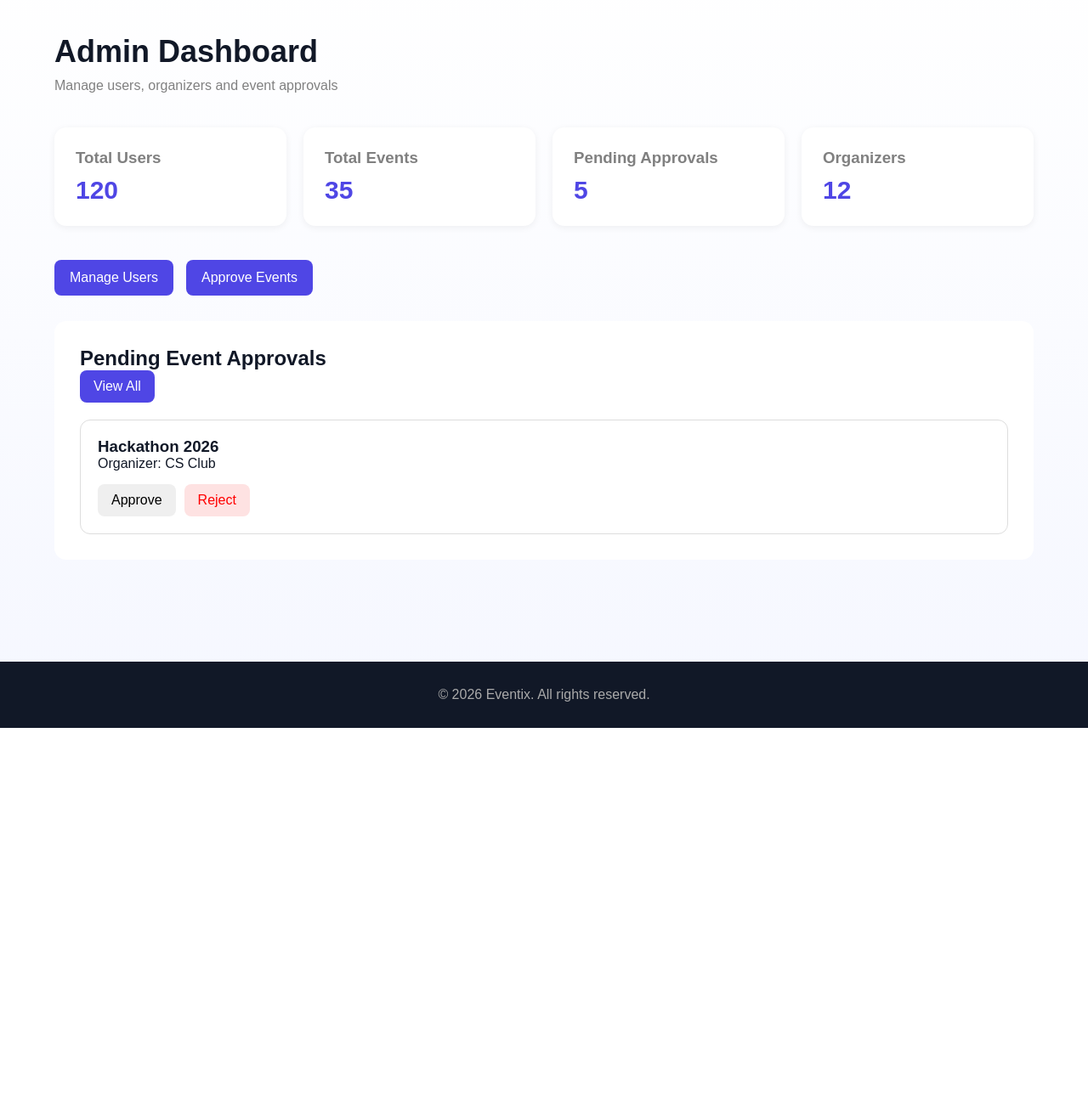
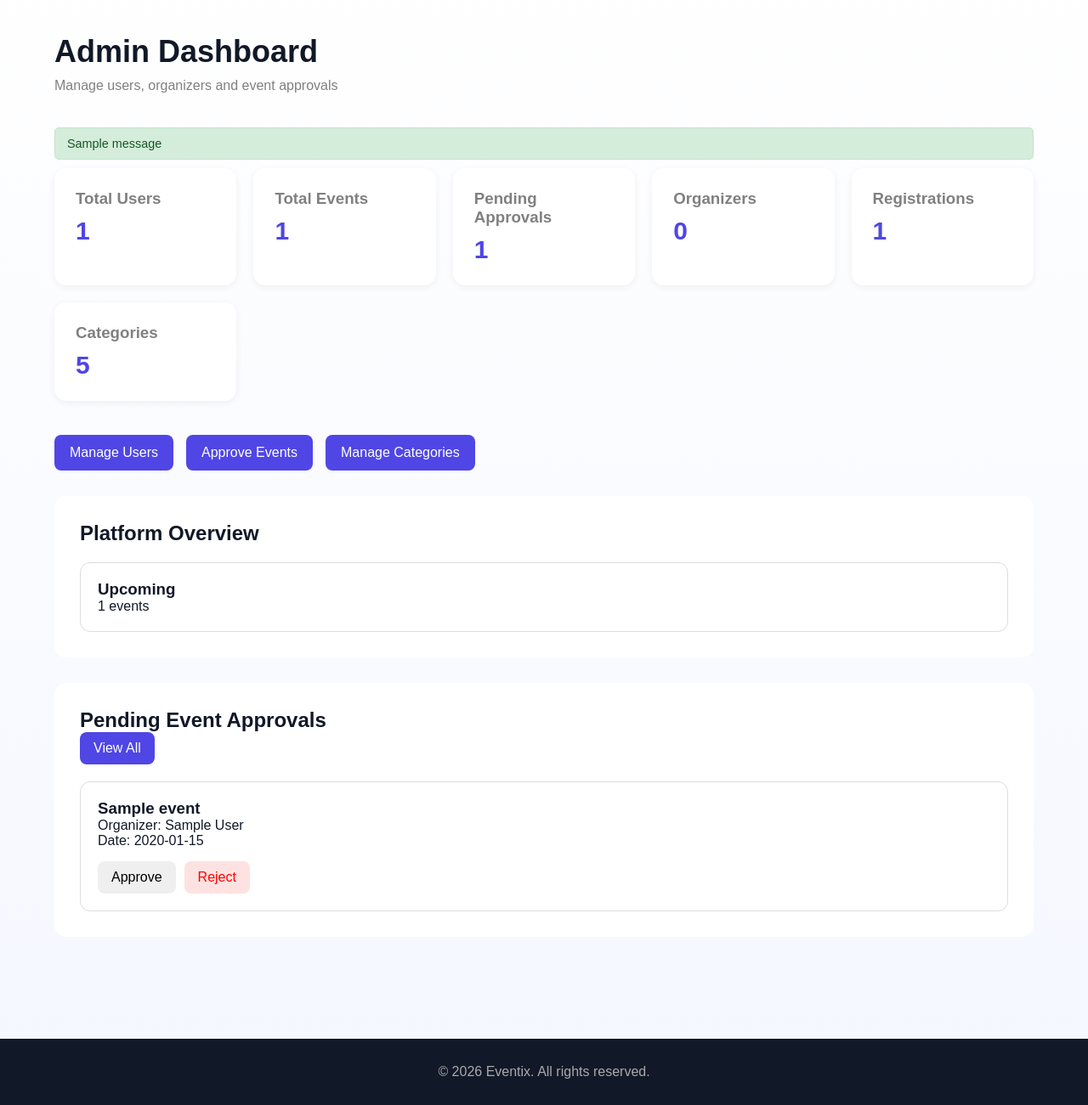
Before and after one commit to nishant-b-bit/AI39-C--Group-7-College_Event_Management_System, a Flask app: page /admin_dashboard in a window 1280 px wide. Shown: the part 71-1372 px from the top of the page at 85% size. Before the commit the page ends 928 px from the top, so only its background shows below. Run offline with Flask 3, Linux system fonts and the light colour scheme; the visitor is signed in with stand-in values (Sample User, id 1); data comes from the database, SQL or seed files in the repository; tables that the repository leaves empty hold one stand-in row (values such as "Sample post"); one stand-in notice (Sample message) is shown.

Commit message:
updated the code

```diff
--- a/app/Templates/admin_dashboard.html
+++ b/app/Templates/admin_dashboard.html
@@ -1,17 +1,13 @@
 {% extends "common/base.html" %}
-
 {% block title %}Admin Dashboard{% endblock %}
 
 {% block extra_css %}
-<link rel="stylesheet"
-      href="{{ url_for('static', filename='css/admin_dashboard.css') }}">
+<link rel="stylesheet" href="{{ url_for('static', filename='css/admin_dashboard.css') }}">
 {% endblock %}
 
 {% block content %}
-
 <div class="dashboard-container">
 
-    <!-- HEADER -->
     <div class="dashboard-header">
         <div>
             <h1>Admin Dashboard</h1>
@@ -19,71 +15,93 @@
         </div>
     </div>
 
-    <!-- STATS -->
+    {% with messages = get_flashed_messages(with_categories=true) %}
+      {% for category, message in messages %}
+        <div class="alert alert-{{ category }}">{{ message }}</div>
+      {% endfor %}
+    {% endwith %}
+
     <div class="stats-grid">
-
         <div class="stat-card">
             <h3>Total Users</h3>
-            <p>120</p>
+            <p>{{ stats.total_users }}</p>
         </div>
-
         <div class="stat-card">
             <h3>Total Events</h3>
-            <p>35</p>
+            <p>{{ stats.total_events }}</p>
         </div>
-
         <div class="stat-card">
             <h3>Pending Approvals</h3>
-            <p>5</p>
+            <p>{{ stats.pending_approvals }}</p>
         </div>
-
         <div class="stat-card">
             <h3>Organizers</h3>
-            <p>12</p>
+            <p>{{ stats.total_organizers }}</p>
         </div>
-
+        <div class="stat-card">
+            <h3>Registrations</h3>
+            <p>{{ stats.total_registrations }}</p>
+        </div>
+        <div class="stat-card">
+            <h3>Categories</h3>
+            <p>{{ stats.total_categories }}</p>
+        </div>
     </div>
 
-    <!-- ADMIN ACTION BUTTONS -->
     <div class="admin-actions">
+        <a href="{{ url_for('auth.manage_users') }}">
+            <button class="admin-btn">Manage Users</button>
+        </a>
+        <a href="{{ url_for('auth.approve_events') }}">
+            <button class="admin-btn">Approve Events</button>
+        </a>
+        <a href="{{ url_for('auth.manage_categories') }}">
+            <button class="admin-btn">Manage Categories</button>
+        </a>
+    </div>
 
-        <a href="{{ url_for('auth.manage_users') }}">
-            <button class="admin-btn">
-                Manage Users
-            </button>
+    <div class="events-section">
+        <h2>Platform Overview</h2>
+        {% if events_by_status %}
+          {% for item in events_by_status %}
+          <div class="event-card">
+              <h3>{{ item.event_status|title }}</h3>
+              <p>{{ item.cnt }} events</p>
+          </div>
+          {% endfor %}
+        {% else %}
+          <p>No event data yet.</p>
+        {% endif %}
+    </div>
+
+    <div class="events-section">
+        <h2>Pending Event Approvals</h2>
+        <a href="{{ url_for('auth.approve_events') }}">
+            <button class="view-all-btn">View All</button>
         </a>
 
-        <a href="{{ url_for('auth.approve_events') }}">
-            <button class="admin-btn">
-                Approve Events
-            </button>
-        </a>
-
-    </div>
-
-    <!-- PENDING EVENTS -->
-    <div class="events-section">
-
-        <h2>Pending Event Approvals</h2>
-
-        <a href="{{ url_for('auth.approve_events') }}">
-            <button class="view-all-btn">
-                View All
-            </button>
-        </a>
-
-        <div class="event-card">
-            <h3>Hackathon 2026</h3>
-            <p>Organizer: CS Club</p>
-
-            <div class="event-actions">
-                <button>Approve</button>
-                <button class="delete-btn">Reject</button>
-            </div>
-        </div>
-
+        {% if pending_events %}
+          {% for event in pending_events %}
+          <div class="event-card">
+              <h3>{{ event.title }}</h3>
+              <p>Organizer: {{ event.organizer_name }}</p>
+              <p>Date: {{ event.date }}</p>
+              <div class="event-actions">
+                  <form method="POST" action="{{ url_for('auth.approve_event_action', event_id=event.id) }}" style="display:inline">
+                      <input type="hidden" name="action" value="approved">
+                      <button type="submit">Approve</button>
+                  </form>
+                  <form method="POST" action="{{ url_for('auth.approve_event_action', event_id=event.id) }}" style="display:inline">
+                      <input type="hidden" name="action" value="rejected">
+                      <button type="submit" class="delete-btn">Reject</button>
+                  </form>
+              </div>
+          </div>
+          {% endfor %}
+        {% else %}
+          <p>No pending events.</p>
+        {% endif %}
     </div>
 
 </div>
-
 {% endblock %}
```
